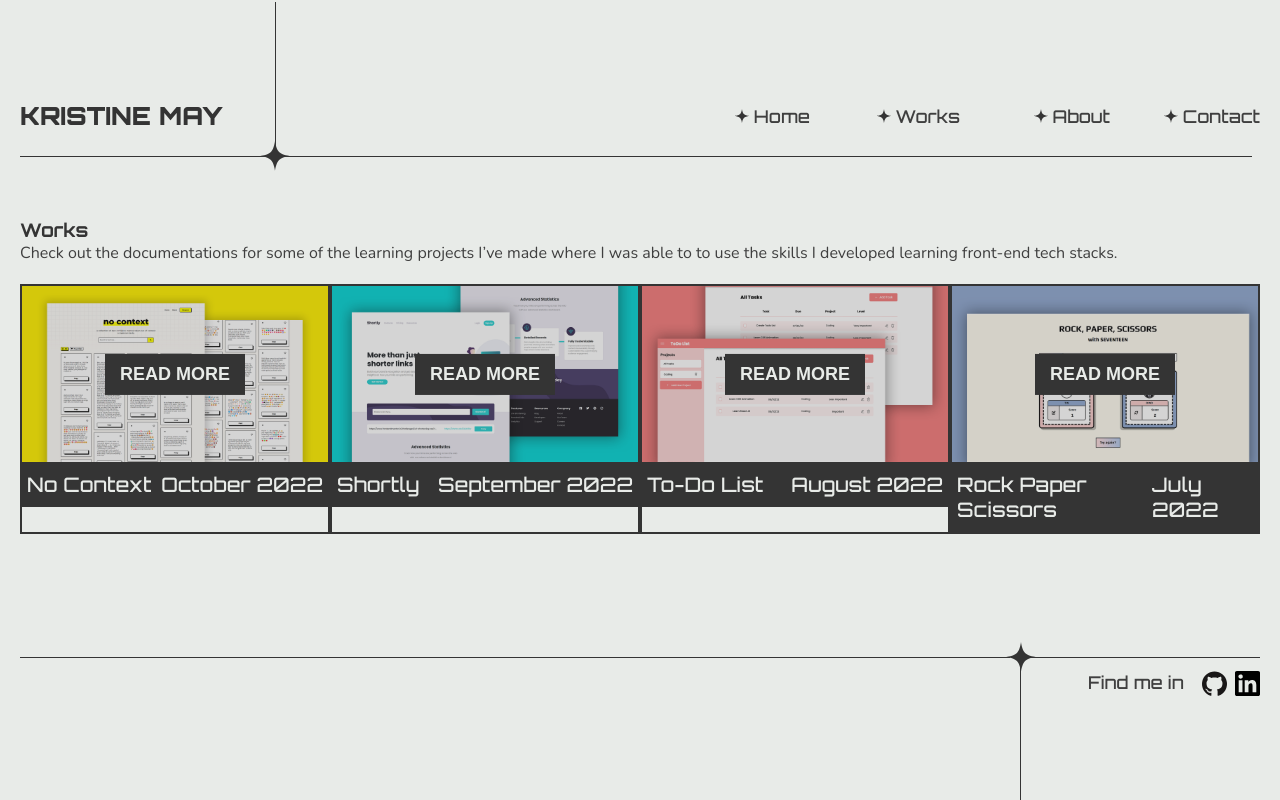
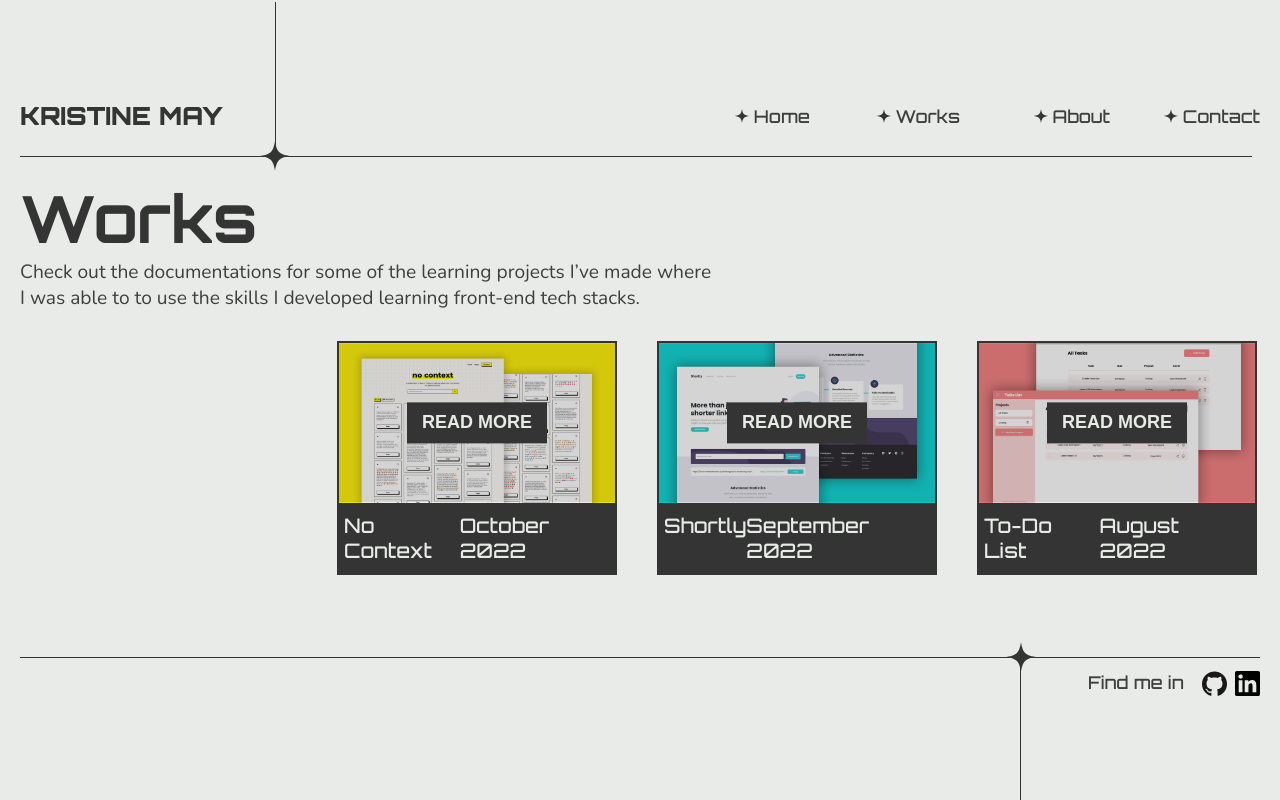
Before and after one commit to sn-tin/frontendkristine, a React (Create React App) app: page /works in a window 1280 px wide. Built offline with nearby package versions, Linux system fonts and the light colour scheme.

Commit message:
Changes on work sections and add files - Change some style properties on work section Add files for about section

```diff
--- a/src/components/Works/Works.js
+++ b/src/components/Works/Works.js
@@ -1,6 +1,6 @@
 import works from "./worksData";
 import Cards from "./WorkCards";
-import { CardFlex } from "./Works.styles";
+import { WorkTexts, CardFlex } from "./Works.styles";
 
 const Works = () => {
     const workCards = works.map((work) => {
@@ -11,10 +11,10 @@ const Works = () => {
 
     return (
         <section className="works">
-            <div className="title-description">
+            <WorkTexts className="title-description">
                 <h1>Works</h1>
                 <p>Check out the documentations for some of the learning projects I’ve made where I was able to to use the skills I developed learning front-end tech stacks.</p>
-            </div>
+            </WorkTexts>
             <CardFlex className="cards-flex">
                 {workCards}
             </CardFlex>
--- a/src/components/Works/Works.styles.js
+++ b/src/components/Works/Works.styles.js
@@ -1,23 +1,48 @@
 import styled from "styled-components";
 import { devices, theme } from "../../styles";
+
+const WorkTexts = styled.div`
+    width: 100%;
+    max-width: 1246px;
+    margin: 0 auto;
+    h1 {
+        font-size: clamp(4.063rem, 2vw, 6.25rem);
+    }
+    p {
+        width: 700px;
+        font-size: clamp(1rem, 2.5vw, 1.2rem);
+    }
+`
 
 const CardFlex = styled.div`
     display: flex;
     flex-direction: column;
+    position: relative;
+    overflow-x: scroll;
+    scroll-behavior: smooth;
+    margin: 30px 0;
+    gap: 20px;
     @media screen and (${devices.laptop}) {
        flex-direction: row;
+       margin: 30px 0 0;
+       gap: 40px;
     }
 `
 
 const CardsWrapper = styled.div`
     display: flex;
     flex-direction: column;
-    width: 240px;
-    margin: 20px 0 0 auto;
+    width: 300px;
+    margin: 0 auto;
     border: 2px solid ${theme.heading.color};
+    @media screen and (${devices.tablet}) {
+        width: 400px;
+    }
     @media screen and (${devices.laptop}) {
         flex-direction: column;
         width: 527px;
+        position: relative;
+        left: 317px;
     }
 `
 
@@ -61,4 +86,4 @@ const DetailsWrapper = styled.div`
     z-index: 1;
 `
 
-export { CardFlex, CardsWrapper, CardImg, Overlay, ReadButton, DetailsWrapper }
+export { WorkTexts, CardFlex, CardsWrapper, CardImg, Overlay, ReadButton, DetailsWrapper }
```
Also changed, not shown: src/components/About/About.js (added), src/components/About/About.styles.js (added).
